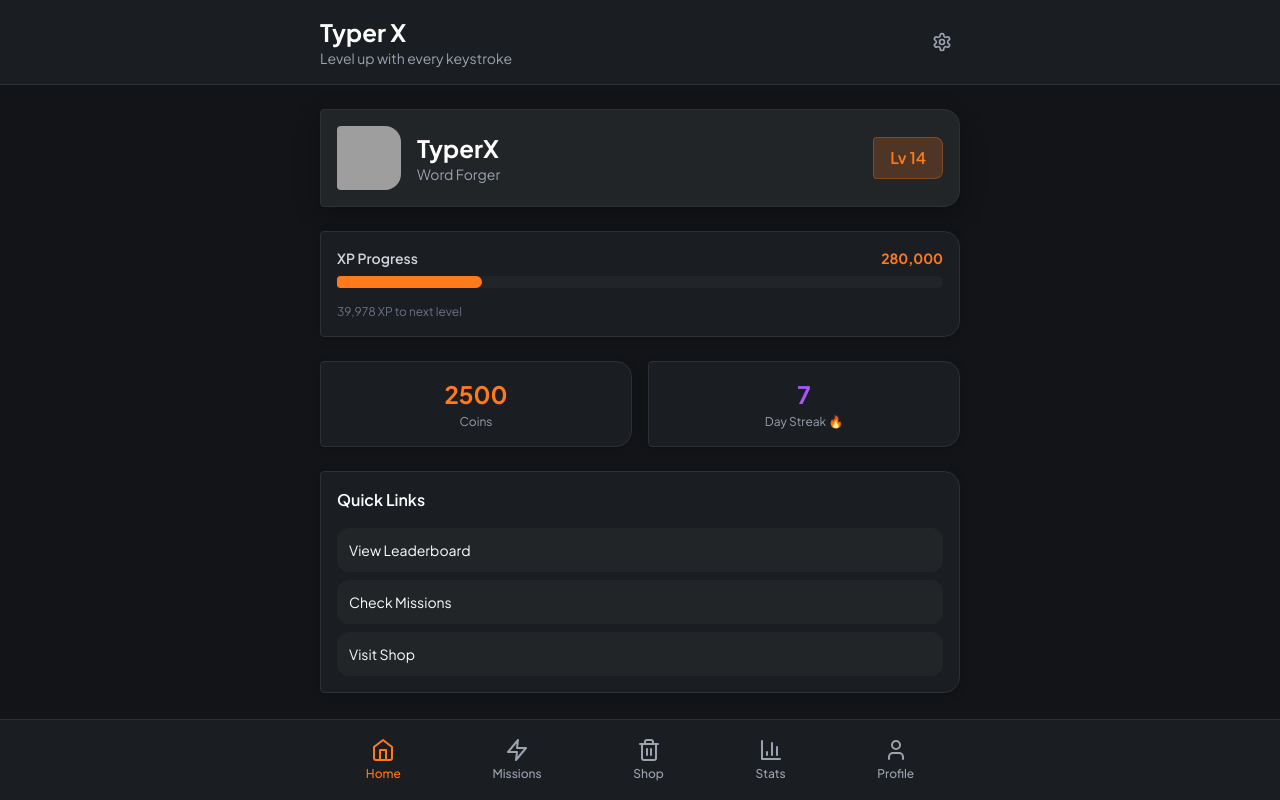
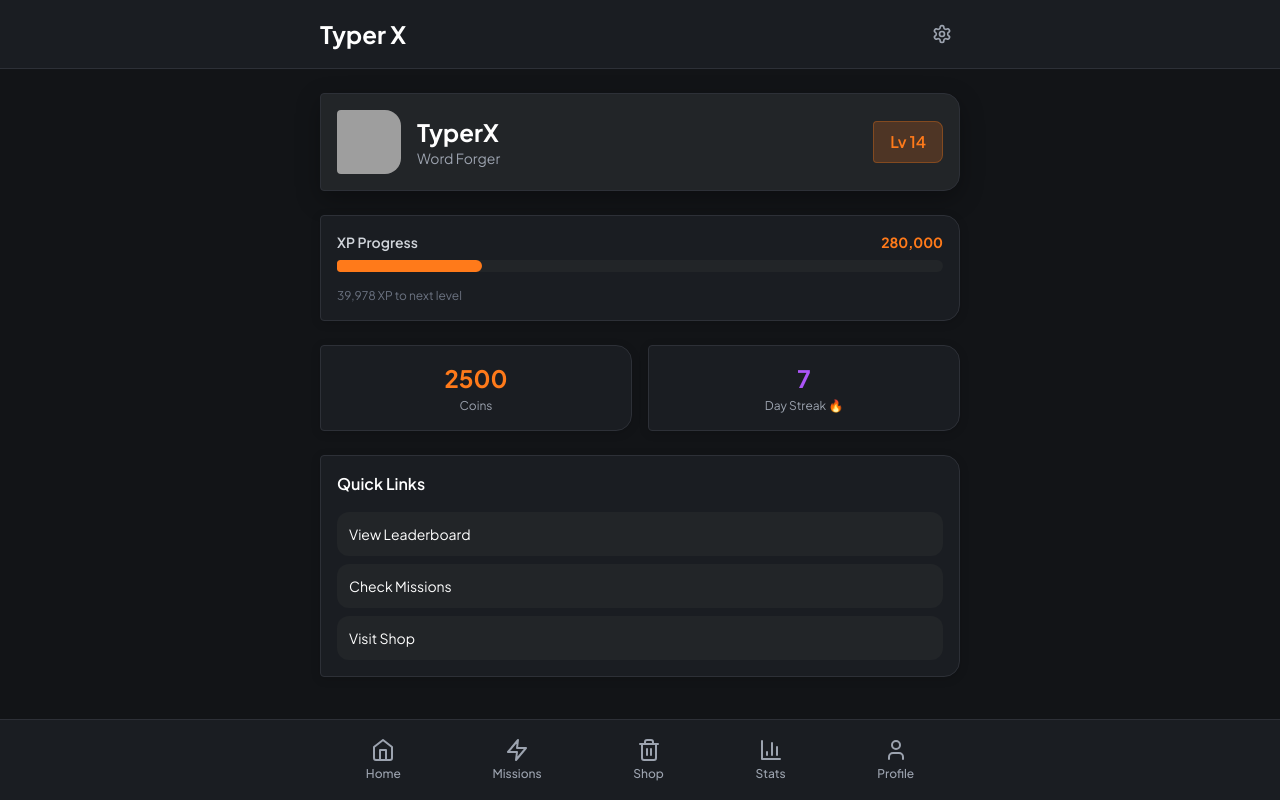
Before and after one commit to YoungPresido76/typer-x, a React (Vite) app: page / in a window 1280 px wide. Built offline with nearby package versions, Linux system fonts and the light colour scheme; grey boxes are pictures that could not be loaded.

Commit message:
Add files via upload

```diff
--- a/src/App.tsx
+++ b/src/App.tsx
@@ -1,4 +1,4 @@
-import { useState } from 'react'
+import { useStore } from '@/store/useStore'
 import { Header } from '@/components/layout/Header'
 import { BottomNav } from '@/components/layout/BottomNav'
 import { HomeScreen } from '@/screens/HomeScreen'
@@ -9,7 +9,7 @@ import { ProfileScreen } from '@/screens/ProfileScreen'
 import { LeaderboardScreen } from '@/screens/LeaderboardScreen'
 
 function App() {
-  const [activeTab, setActiveTab] = useState('home')
+  const activeTab = useStore((state) => state.activeTab)
 
   const renderScreen = () => {
     switch (activeTab) {
@@ -49,7 +49,7 @@ function App() {
         subtitle={activeTab === 'home' ? 'Level up with every keystroke' : undefined}
       />
       {renderScreen()}
-      <BottomNav activeTab={activeTab} onTabChange={setActiveTab} />
+      <BottomNav />
     </div>
   )
 }
```
